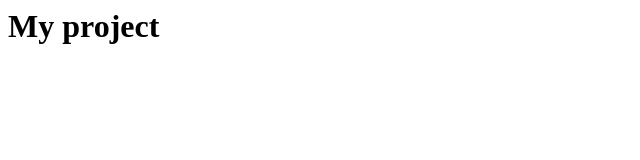
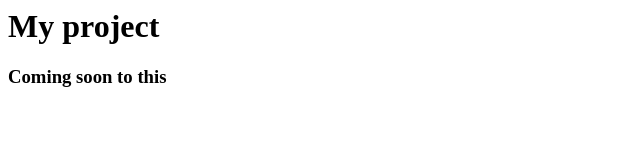
Before and after one commit to Hoodigan/my-sample-project, a plain HTML site: page index.html in a window 1280 px wide. Shown: the whole page, without its empty margins (0-640 px from the left). Drawn offline with Linux system fonts and the light colour scheme.

Commit message:
Added coming soon message

```diff
--- a/index.html
+++ b/index.html
@@ -5,5 +5,6 @@
 	</head>
 	<body>
 		<h1>My project</h1>
+		<h3>Coming soon to this <site class="CSS"></site></h3>
 	</body>
 </html>
```
